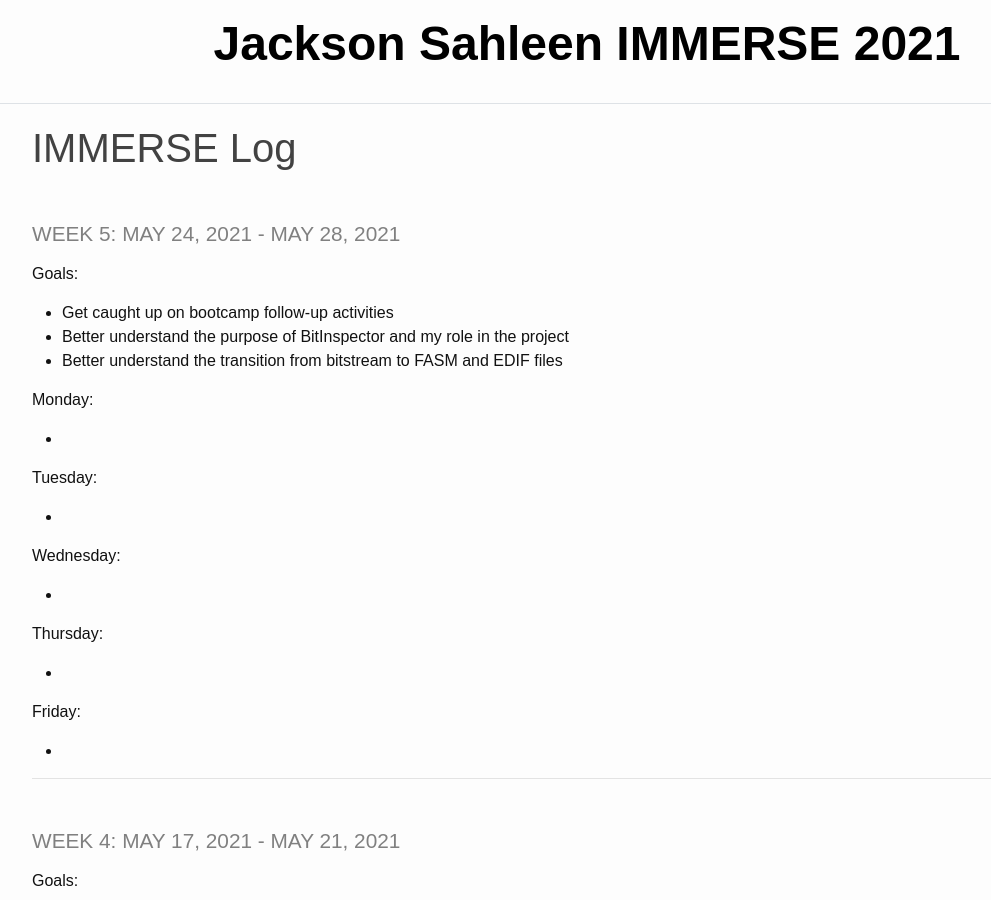
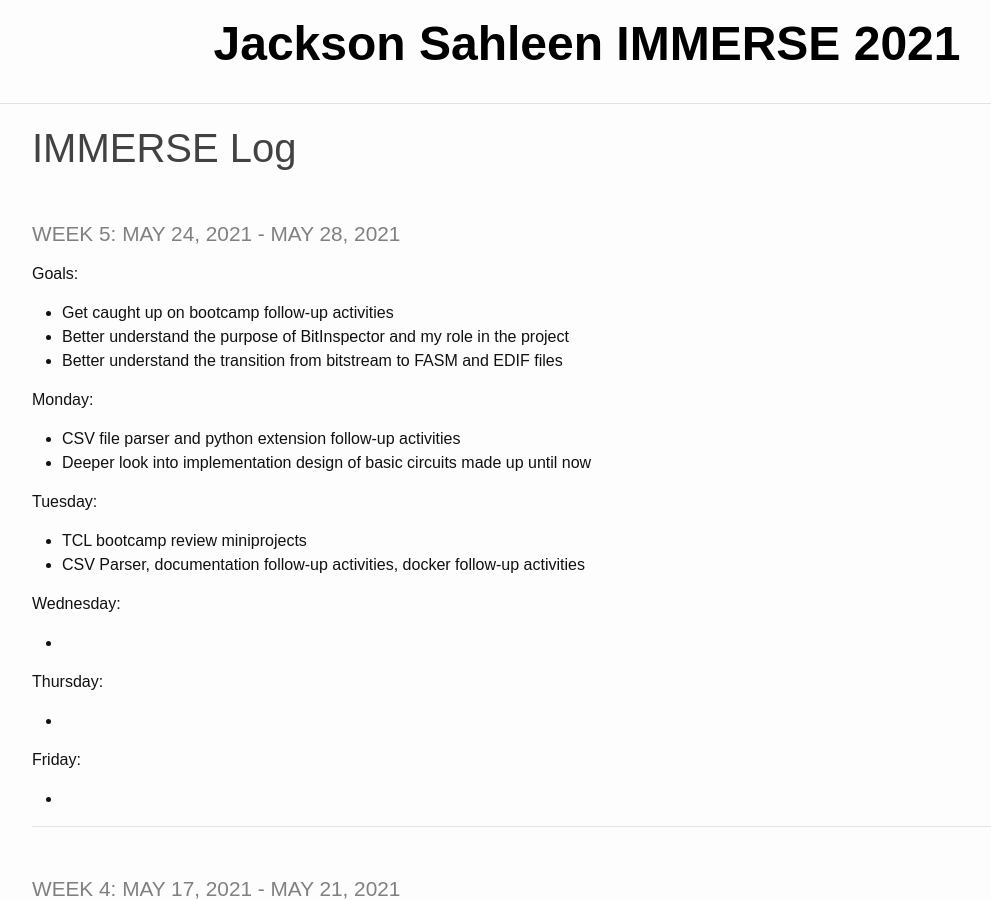
Before and after one commit to JacksonSahleen/IMMERSE_2021_log, a Jekyll site: the page built from _pages/log.md, in a window 1280 px wide and 900 px high. Shown: the whole window, without its empty margins (53-1044 px from the left). Built offline with Jekyll 4.4.1, drawn with Linux system fonts in a browser that asks for light colours.

```diff
--- a/_pages/log.md
+++ b/_pages/log.md
@@ -13,11 +13,13 @@ title: IMMERSE Log
 
 **Monday**:
 
--
+- CSV file parser and python extension follow-up activities
+- Deeper look into implementation design of basic circuits made up until now
 
 **Tuesday**:
 
--
+- TCL bootcamp review miniprojects
+- CSV Parser, documentation follow-up activities, docker follow-up activities
 
 **Wednesday**:
 
```
